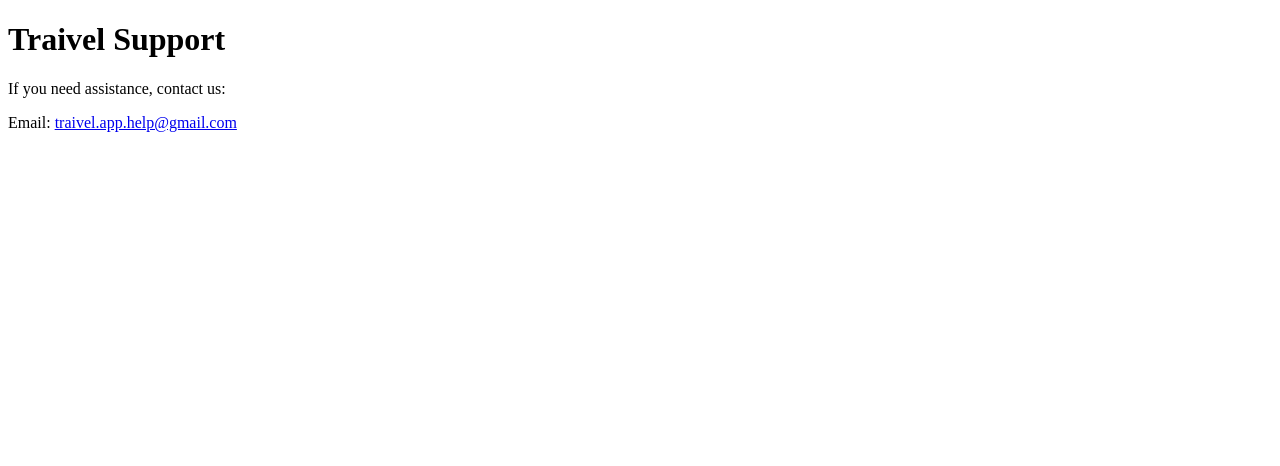
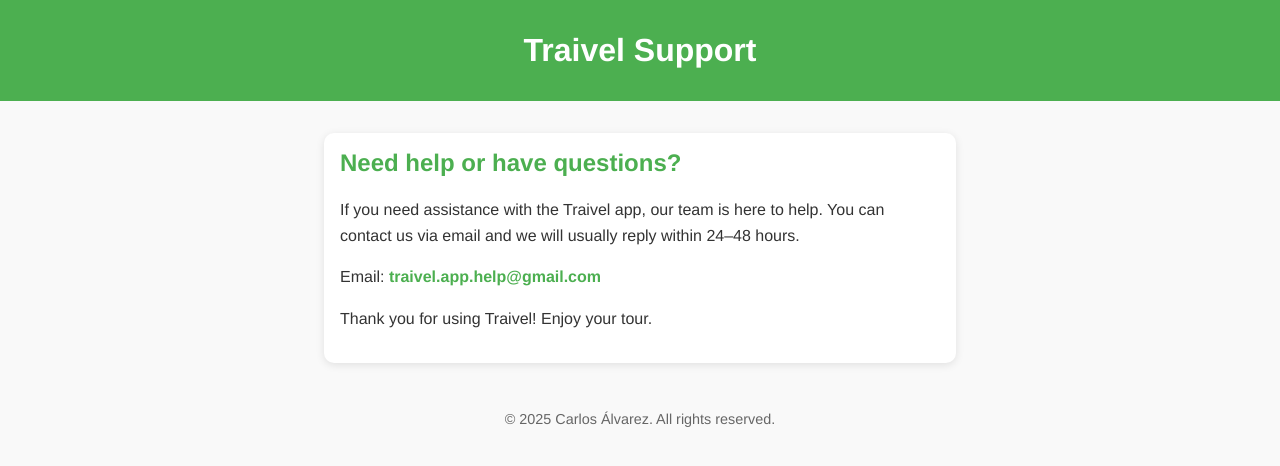
Before and after one commit to carlosAlcia/traivel-support, a plain HTML site: page index.html in a window 1280 px wide. Drawn offline with Linux system fonts and the light colour scheme.

Commit message:
Update index.html

```diff
--- a/index.html
+++ b/index.html
@@ -1,12 +1,74 @@
 <!DOCTYPE html>
-<html>
+<html lang="en">
 <head>
   <meta charset="UTF-8">
+  <meta name="viewport" content="width=device-width, initial-scale=1.0">
   <title>Traivel Support</title>
+  <style>
+    body {
+      font-family: 'Helvetica Neue', Arial, sans-serif;
+      background-color: #f9f9f9;
+      color: #333;
+      margin: 0;
+      padding: 0;
+    }
+    header {
+      background-color: #4CAF50;
+      color: white;
+      padding: 2rem 1rem;
+      text-align: center;
+    }
+    header h1 {
+      margin: 0;
+      font-size: 2rem;
+    }
+    main {
+      max-width: 600px;
+      margin: 2rem auto;
+      padding: 1rem;
+      background-color: white;
+      box-shadow: 0 2px 8px rgba(0,0,0,0.1);
+      border-radius: 10px;
+    }
+    main h2 {
+      color: #4CAF50;
+      margin-top: 0;
+    }
+    p {
+      line-height: 1.6;
+    }
+    a {
+      color: #4CAF50;
+      text-decoration: none;
+      font-weight: bold;
+    }
+    a:hover {
+      text-decoration: underline;
+    }
+    footer {
+      text-align: center;
+      padding: 1rem;
+      font-size: 0.9rem;
+      color: #666;
+    }
+  </style>
 </head>
 <body>
+
+<header>
   <h1>Traivel Support</h1>
-  <p>If you need assistance, contact us:</p>
+</header>
+
+<main>
+  <h2>Need help or have questions?</h2>
+  <p>If you need assistance with the Traivel app, our team is here to help. You can contact us via email and we will usually reply within 24–48 hours.</p>
   <p>Email: <a href="mailto:traivel.app.help@gmail.com">traivel.app.help@gmail.com</a></p>
+  <p>Thank you for using Traivel! Enjoy your tour.</p>
+</main>
+
+<footer>
+  &copy; 2025 Carlos Álvarez. All rights reserved.
+</footer>
+
 </body>
 </html>
```
